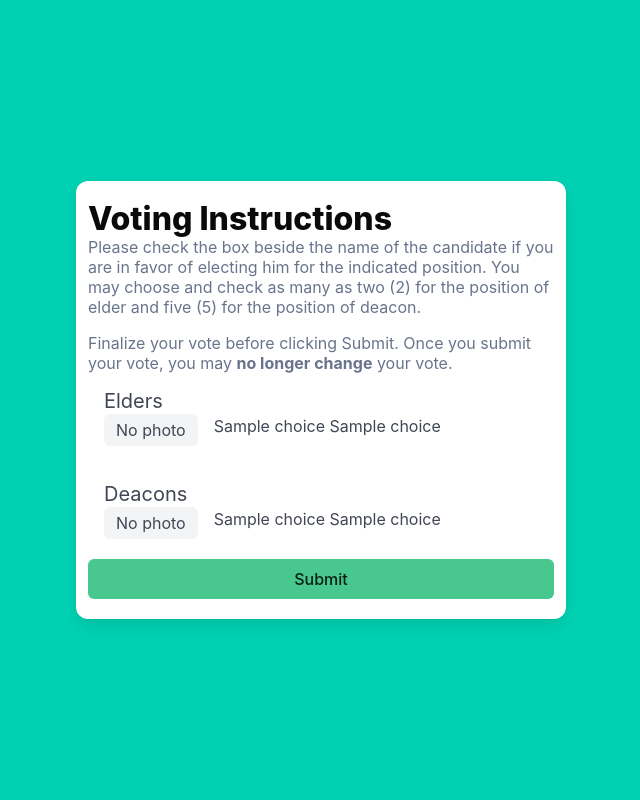
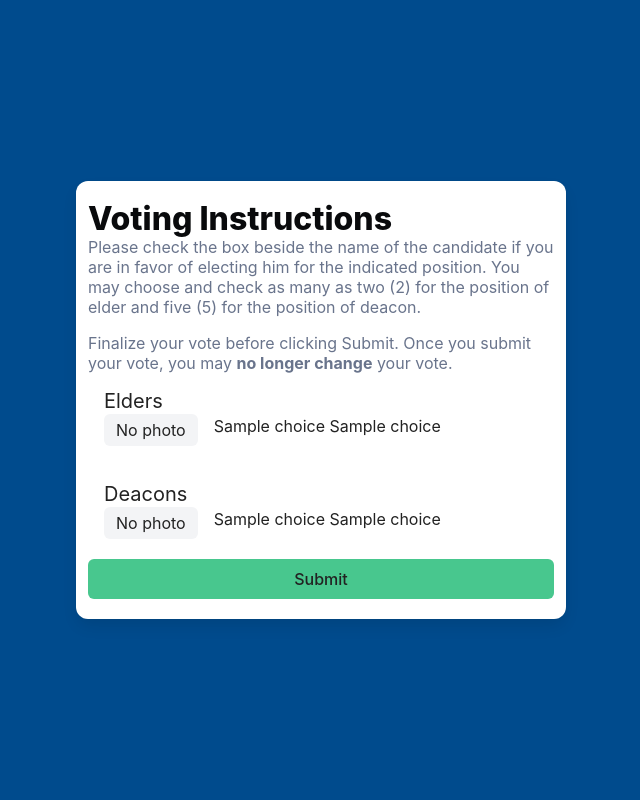
Before and after one commit to Keff1990/voting_app, a Python web app: template voting_app/templates/elections/vote.html in a window 1280 px wide. Shown: the whole page, without its empty margins (319-959 px from the left). Run offline with Jinja, Linux system fonts and the light colour scheme; the template is opened without the code that fills it: most values are stand-ins (such as "Sample title", 1, 10 or a date in 2020); form fields are guessed from the names that the template uses; some libraries are stand-ins or nearby versions.

Commit message:
added css to enforce colors

```diff
--- /dev/null
+++ b/voting_app/static/css/custom.css
@@ -0,0 +1,41 @@
+:root {
+  color-scheme: light;
+}
+
+html,
+body {
+  background-color: #f5f5f5;
+  color: #222;
+}
+
+.hero.is-primary {
+  background-color: #004b8d;
+  color: #fff;
+}
+
+.box,
+.card,
+.modal-card,
+.dropdown-content {
+  background-color: #fff;
+  color: #222;
+}
+
+.control .input,
+.control .textarea,
+.checkbox,
+.radio {
+  background-color: #fff;
+  color: #222;
+}
+
+input::placeholder,
+textarea::placeholder {
+  color: #666;
+}
+
+.button,
+.checkbox,
+.radio {
+  color: inherit;
+}
--- a/voting_app/templates/layout.html
+++ b/voting_app/templates/layout.html
@@ -11,6 +11,7 @@
 
     <link rel="stylesheet" href="/static/css/bulma.min.css">
     <link rel="stylesheet" href="/static/css/jquery-ui.min.css">
+    <link rel="stylesheet" href="/static/css/custom.css">
     <script src="/static/js/all.min.js"></script>
   </head>
 
```
